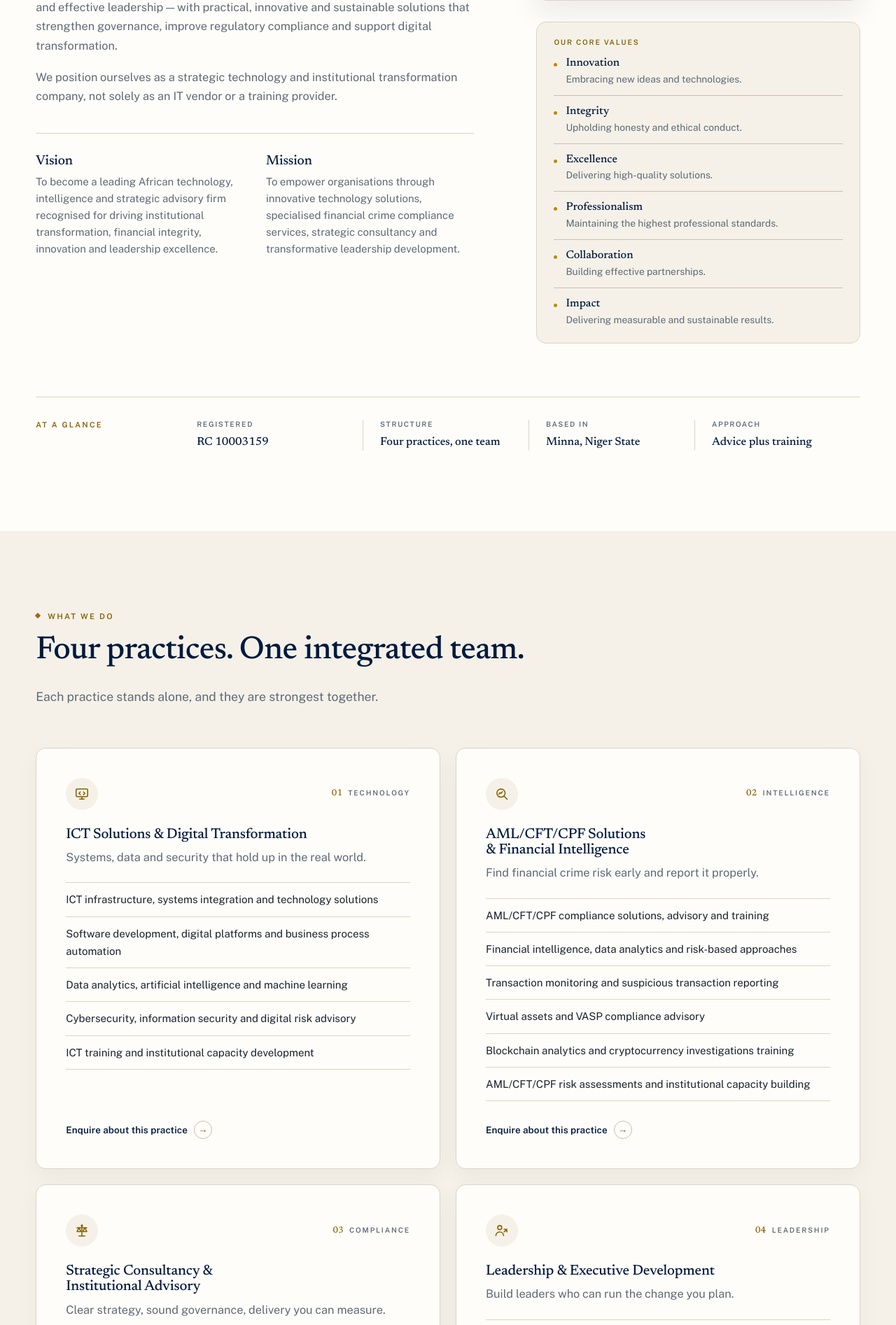
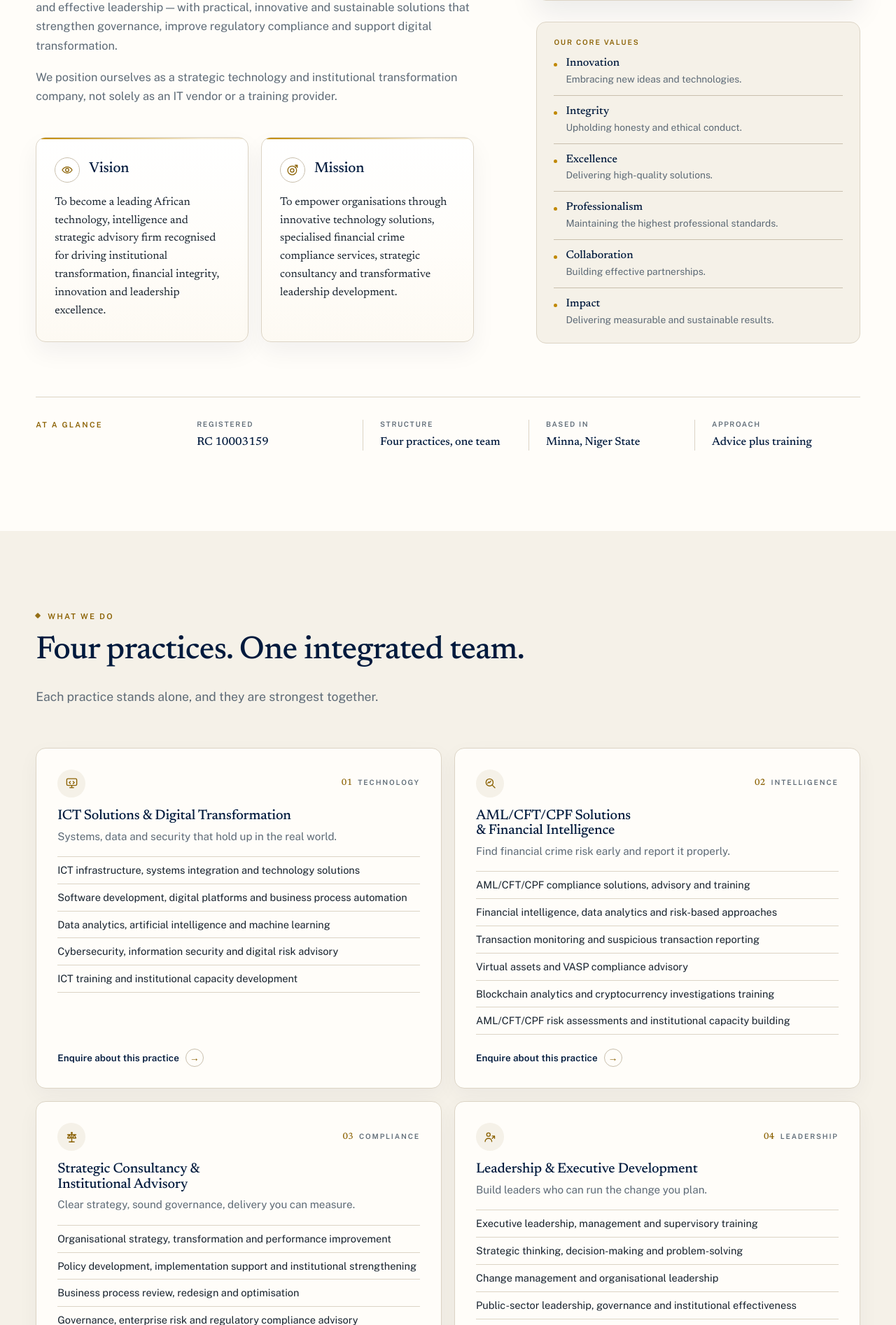
Before and after one commit to Edatijibril/StratEdge, a Flask app: page / in a window 1280 px wide. Shown: the part 1275-3169 px from the top of the page at 70% size. Run offline with Flask 3, Linux system fonts and the light colour scheme.

Commit message:
cards effect

```diff
--- a/static/css/style.css
+++ b/static/css/style.css
@@ -87,9 +87,18 @@ a:focus-visible,button:focus-visible,input:focus-visible,select:focus-visible,te
 .logo-frame{position:static;margin:0;padding:16px;background:#fff;border:1px solid var(--line);border-radius:var(--r);box-shadow:0 18px 40px rgba(0,26,61,.08)}
 .logo-frame img{display:block;width:100%;height:auto;border-radius:6px}
 .logo-frame figcaption{margin-top:14px;padding-top:12px;border-top:1px solid var(--line);font-size:.76rem;letter-spacing:.04em;color:var(--muted)}
-.vm{display:grid;grid-template-columns:1fr 1fr;gap:32px;margin-top:38px;padding-top:30px;border-top:1px solid var(--line)}
-.vm h3{font-size:1.2rem;margin-bottom:.35em}
-.vm p{font-size:.94rem;line-height:1.6;margin:0;color:var(--muted)}
+/* vision & mission */
+.vm{display:grid;grid-template-columns:repeat(auto-fit,minmax(290px,1fr));gap:18px;margin-top:44px}
+.vm-card{position:relative;overflow:hidden;padding:28px 26px 30px;background:linear-gradient(180deg,#fff 0%,var(--paper) 58%,#FBF6EC 145%);border:1px solid var(--line);border-radius:var(--r);box-shadow:0 14px 34px rgba(0,26,61,.055);transition:transform .3s,box-shadow .3s,border-color .3s}
+.vm-card::before{content:"";position:absolute;left:0;right:0;top:0;height:2px;background:linear-gradient(90deg,var(--gold) 0%,rgba(192,136,0,.16) 78%)}
+.vm-card:hover{transform:translateY(-4px);border-color:rgba(192,136,0,.45);box-shadow:0 22px 44px rgba(0,26,61,.11)}
+.vm-top{display:flex;align-items:center;gap:13px;margin-bottom:16px}
+.vm-icon{display:grid;place-items:center;flex:none;width:36px;height:36px;border:1px solid var(--line-strong);border-radius:50%;background:#fff;color:var(--gold-ink);transition:background .3s,color .3s,border-color .3s}
+.vm-icon .icon{width:18px;height:18px}
+.vm-card:hover .vm-icon{background:var(--navy);border-color:var(--navy);color:var(--gold-light)}
+.vm-card h3{margin:0;font:500 1.3rem/1.2 var(--serif);color:var(--navy)}
+.vm-card p{margin:0;max-width:none;font:400 1.01rem/1.6 var(--serif);color:var(--ink)}
+.about-copy .vm-card p{max-width:none;color:var(--ink)}
 /* core values */
 .values{margin:0;padding:22px 24px;background:var(--bone);border:1px solid var(--line);border-radius:var(--r)}
 .values-label{margin:0 0 14px;font:600 .64rem/1.2 var(--sans);letter-spacing:.18em;text-transform:uppercase;color:var(--gold-ink)}
@@ -108,19 +117,19 @@ a:focus-visible,button:focus-visible,input:focus-visible,select:focus-visible,te
 .glance-grid span{display:block;margin-bottom:5px;font:600 .64rem/1.2 var(--sans);letter-spacing:.16em;text-transform:uppercase;color:var(--muted)}
 .glance-grid strong{font:500 1.02rem/1.3 var(--serif);color:var(--navy)}
 /* services */
-.cards{display:grid;grid-template-columns:1fr 1fr;gap:22px}
-.card{display:flex;flex-direction:column;padding:clamp(26px,3.4vw,42px);background:var(--paper);border:1px solid var(--line);border-radius:var(--r);box-shadow:0 10px 30px rgba(0,26,61,.045);transition:transform .25s,box-shadow .25s,border-color .25s}
+.cards{display:grid;grid-template-columns:1fr 1fr;gap:18px}
+.card{display:flex;flex-direction:column;padding:clamp(22px,2.6vw,30px);background:var(--paper);border:1px solid var(--line);border-radius:var(--r);box-shadow:0 10px 30px rgba(0,26,61,.045);transition:transform .25s,box-shadow .25s,border-color .25s}
 .card:hover{transform:translateY(-6px);border-color:rgba(192,136,0,.55);box-shadow:0 24px 48px rgba(0,26,61,.12)}
-.card-top{display:flex;align-items:center;justify-content:space-between;gap:16px;margin-bottom:24px}
-.card-icon{display:inline-grid;place-items:center;width:46px;height:46px;border-radius:50%;background:var(--bone);color:var(--gold-ink);transition:background .25s,color .25s,transform .25s}
-.card-icon .icon{width:22px;height:22px}
+.card-top{display:flex;align-items:center;justify-content:space-between;gap:16px;margin-bottom:16px}
+.card-icon{display:inline-grid;place-items:center;width:40px;height:40px;border-radius:50%;background:var(--bone);color:var(--gold-ink);transition:background .25s,color .25s,transform .25s}
+.card-icon .icon{width:19px;height:19px}
 .card:hover .card-icon{background:var(--navy);color:var(--gold-light);transform:translateY(-2px)}
 .card-tag{display:inline-flex;align-items:baseline;gap:8px;font:600 .64rem/1 var(--sans);letter-spacing:.18em;text-transform:uppercase;color:var(--muted)}
 .card-index{font:500 .8rem/1 var(--serif);letter-spacing:.02em;color:var(--gold-ink)}
-.card h3{max-width:18em;margin-bottom:.4em}
-.card-blurb{color:var(--muted);margin:0 0 22px;max-width:36em}
-.card ul{list-style:none;margin:0 0 28px;padding:0;border-top:1px solid var(--line);flex:1}
-.card li{padding:11px 0;border-bottom:1px solid var(--line);font-size:.94rem}
+.card h3{max-width:18em;font-size:1.24rem;margin-bottom:.32em}
+.card-blurb{color:var(--muted);margin:0 0 16px;max-width:36em;font-size:.95rem;line-height:1.6}
+.card ul{list-style:none;margin:0 0 20px;padding:0;border-top:1px solid var(--line);flex:1}
+.card li{padding:8px 0;border-bottom:1px solid var(--line);font-size:.91rem;line-height:1.5}
 .text-link{display:inline-flex;align-items:center;gap:9px;align-self:flex-start;margin-top:auto;font:600 .84rem/1.4 var(--sans);letter-spacing:.01em;color:var(--navy);text-decoration:none}
 .text-link span{display:inline-grid;place-items:center;width:26px;height:26px;border:1px solid var(--line-strong);border-radius:50%;font-size:.86rem;color:var(--gold-ink);transition:background .2s,color .2s,border-color .2s,transform .2s}
 .text-link:hover span{background:var(--navy);border-color:var(--navy);color:#fff;transform:translateX(3px)}
@@ -168,10 +177,10 @@ article[id]{scroll-margin-top:110px}
 .banner h2{color:#fff;margin:0;max-width:18em}
 .banner .btn{flex:none}
 /* clients */
-.client-list{list-style:none;margin:0;padding:0;display:grid;grid-template-columns:1fr 1fr;gap:0 44px;border-top:1px solid var(--line)}
-.client-list li{padding:15px 12px;border-bottom:1px solid var(--line);font-size:.98rem;transition:background .2s,padding .2s}
-.client-list li:hover{background:var(--paper);padding-left:18px}
-.client-list li::before{content:"";display:inline-block;width:18px;height:1px;background:var(--gold);vertical-align:middle;margin-right:14px}
+.client-list{list-style:none;margin:0;padding:0;column-count:2;column-gap:clamp(32px,6vw,72px)}
+.client-list li{position:relative;padding-left:24px;padding-bottom:13px;font-size:1rem;line-height:1.55;color:var(--ink);break-inside:avoid}
+.client-list li:last-child{padding-bottom:0}
+.client-list li::before{content:"";position:absolute;left:2px;top:.66em;width:6px;height:6px;border-radius:50%;background:var(--gold)}
 /* contact */
 .contact-grid{display:grid;grid-template-columns:1fr 1.05fr;gap:clamp(44px,7vw,96px);align-items:start}
 .contact-grid > *{min-width:0}
@@ -207,7 +216,7 @@ input:focus,select:focus,textarea:focus{outline:none;border-color:var(--gold);bo
 .foot p a{color:#C3D0DF;text-decoration:none;border-bottom:1px solid rgba(228,199,126,.4);overflow-wrap:anywhere}
 .foot p a:hover{color:var(--gold-light)}
 .foot-bottom{display:flex;justify-content:space-between;gap:16px;flex-wrap:wrap;padding:20px 0 28px;border-top:1px solid var(--line-dark);font-size:.78rem;letter-spacing:.02em;color:#7F92A9}
-.motion-toggle{display:inline-flex;align-items:center;gap:8px;padding:0;border:0;background:none;font:600 .68rem/1 var(--sans);letter-spacing:.14em;text-transform:uppercase;color:#8FA3BB;cursor:pointer}
+.motion-toggle{display:inline-flex;align-items:center;gap:8px;padding:8px 0;border:0;background:none;font:600 .74rem/1.2 var(--sans);letter-spacing:.12em;text-transform:uppercase;color:#8FA3BB;cursor:pointer}
 .motion-toggle::before{content:"";width:7px;height:7px;border-radius:50%;border:1px solid currentColor;transition:background .2s,border-color .2s}
 .motion-toggle[aria-pressed="true"]::before{background:var(--gold-light);border-color:var(--gold-light)}
 .motion-toggle:hover{color:var(--gold-light)}
@@ -241,12 +250,11 @@ input:focus,select:focus,textarea:focus{outline:none;border-color:var(--gold);bo
 }
 @media(max-width:760px){
   .cards{grid-template-columns:1fr}
-  .client-list{grid-template-columns:1fr;gap:0}
+  .client-list{column-count:1}
   .why-list,.unit-list{grid-template-columns:1fr}
   .unit-row{grid-template-columns:38px 1fr;gap:4px 14px;align-items:start}
   .unit-row p{grid-column:2}
   .unit-icon{grid-row:1 / span 2;align-self:center}
-  .vm{grid-template-columns:1fr;gap:26px}
   .row2{grid-template-columns:1fr}
   .brand img{height:46px}
   .banner-in{align-items:flex-start;flex-direction:column}
@@ -260,6 +268,8 @@ input:focus,select:focus,textarea:focus{outline:none;border-color:var(--gold);bo
   .foot-top{grid-template-columns:1fr}
   .why-row{grid-template-columns:2rem 1fr;gap:14px}
   .contact-details div{grid-template-columns:76px 1fr;gap:12px}
+  .vm-card{padding:24px 22px 26px}
+  .vm{gap:14px}
   .cta .btn{width:100%}
 }
 /* motion preference: follows the device, unless the visitor overrides it */
--- a/templates/_sprite.html
+++ b/templates/_sprite.html
@@ -19,6 +19,15 @@
     <path d="M2.6 20c0-3.4 2.7-5.8 6-5.8s6 2.4 6 5.8"/>
     <path d="M15.4 14.2l4.2-4.2M19.6 14.2v-4.2h-4.2"/>
   </symbol>
+  <symbol id="i-vision" viewBox="0 0 24 24" fill="none" stroke="currentColor" stroke-width="1.7" stroke-linecap="round" stroke-linejoin="round">
+    <path d="M2.6 12S6.1 6.3 12 6.3 21.4 12 21.4 12 17.9 17.7 12 17.7 2.6 12 2.6 12z"/>
+    <circle cx="12" cy="12" r="3.1"/>
+  </symbol>
+  <symbol id="i-mission" viewBox="0 0 24 24" fill="none" stroke="currentColor" stroke-width="1.7" stroke-linecap="round" stroke-linejoin="round">
+    <circle cx="11.2" cy="12.8" r="8.4"/>
+    <circle cx="11.2" cy="12.8" r="3.4"/>
+    <path d="M17.4 6.6L21 3M21 3h-4.4M21 3v4.4"/>
+  </symbol>
   <symbol id="i-compass" viewBox="0 0 24 24" fill="none" stroke="currentColor" stroke-width="1.7" stroke-linecap="round" stroke-linejoin="round">
     <circle cx="12" cy="12" r="8.8"/>
     <path d="M15.6 8.4l-2.1 5.1-5.1 2.1 2.1-5.1z"/>
--- a/templates/index.html
+++ b/templates/index.html
@@ -35,8 +35,20 @@
         <p>We bridge the gap between technology, institutional capacity, financial integrity and effective leadership &mdash; with practical, innovative and sustainable solutions that strengthen governance, improve regulatory compliance and support digital transformation.</p>
         <p>We position ourselves as a strategic technology and institutional transformation company, not solely as an IT vendor or a training provider.</p>
         <div class="vm">
-          <div><h3>Vision</h3><p>To become a leading African technology, intelligence and strategic advisory firm recognised for driving institutional transformation, financial integrity, innovation and leadership excellence.</p></div>
-          <div><h3>Mission</h3><p>To empower organisations through innovative technology solutions, specialised financial crime compliance services, strategic consultancy and transformative leadership development.</p></div>
+          <article class="vm-card">
+            <div class="vm-top">
+              <span class="vm-icon" aria-hidden="true"><svg class="icon"><use href="#i-vision"></use></svg></span>
+              <h3>Vision</h3>
+            </div>
+            <p>To become a leading African technology, intelligence and strategic advisory firm recognised for driving institutional transformation, financial integrity, innovation and leadership excellence.</p>
+          </article>
+          <article class="vm-card">
+            <div class="vm-top">
+              <span class="vm-icon" aria-hidden="true"><svg class="icon"><use href="#i-mission"></use></svg></span>
+              <h3>Mission</h3>
+            </div>
+            <p>To empower organisations through innovative technology solutions, specialised financial crime compliance services, strategic consultancy and transformative leadership development.</p>
+          </article>
         </div>
       </div>
       <aside class="about-side" data-reveal style="--d:1">
```
